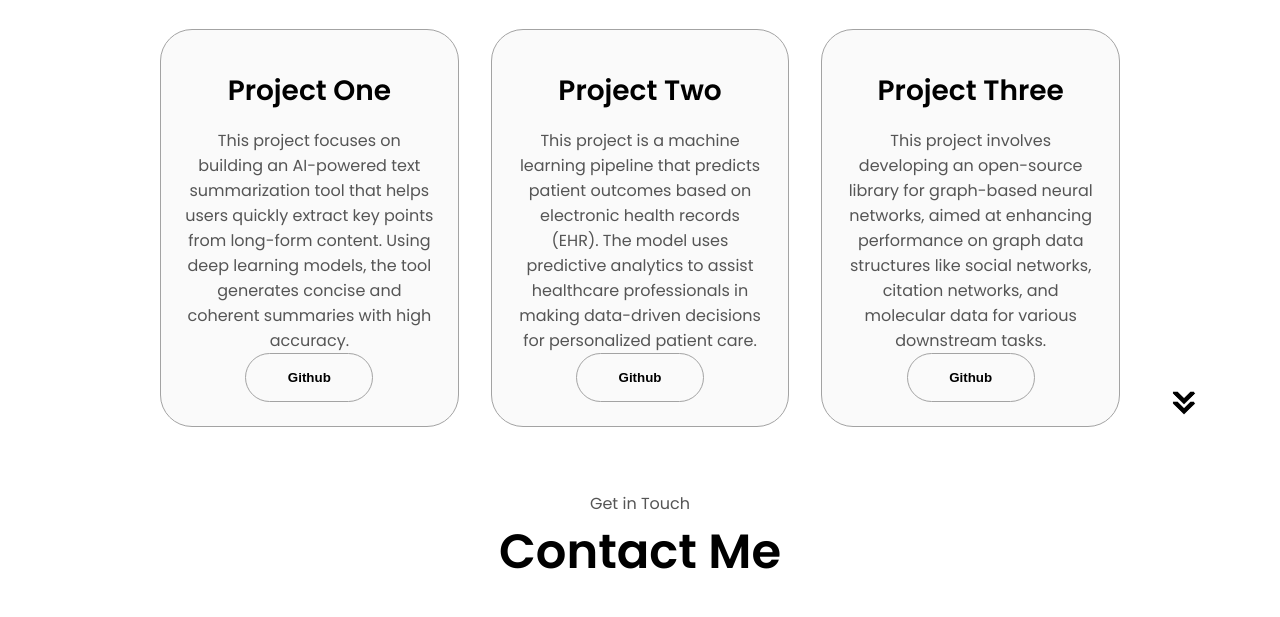
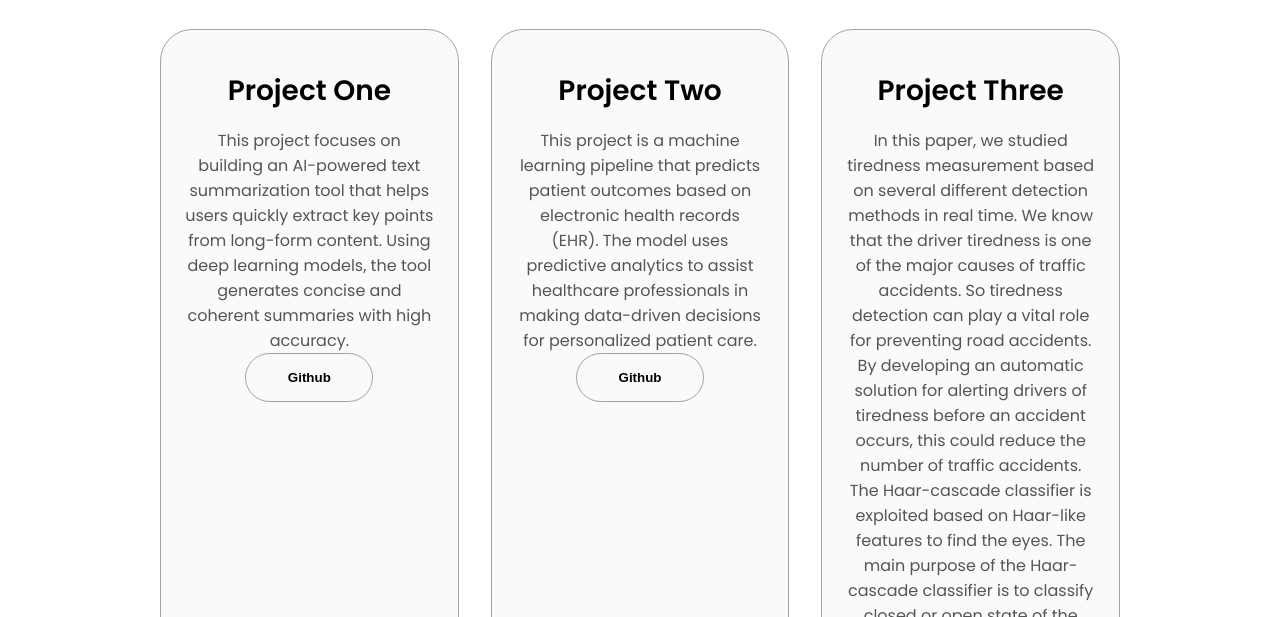
Before and after one commit to alomgeer007/portfolio, a plain HTML site: page index.html in a window 1280 px wide. Shown: the part 2564-3181 px from the top of the page. Drawn offline with Linux system fonts and the light colour scheme.

Commit message:
Update index.html

```diff
--- a/index.html
+++ b/index.html
@@ -261,7 +261,8 @@
       <div class="details-container color-container">
         <h2 class="experience-sub-title project-title">Project Three</h2>
         <p class="project-description">
-          This project involves developing an open-source library for graph-based neural networks, aimed at enhancing performance on graph data structures like social networks, citation networks, and molecular data for various downstream tasks.
+
+In this paper, we studied tiredness measurement based on several different detection methods in real time. We know that the driver tiredness is one of the major causes of traffic accidents. So tiredness detection can play a vital role for preventing road accidents. By developing an automatic solution for alerting drivers of tiredness before an accident occurs, this could reduce the number of traffic accidents. The Haar-cascade classifier is exploited based on Haar-like features to find the eyes. The main purpose of the Haar-cascade classifier is to classify closed or open state of the eyes. If we can notice that the eyes are closed for a predefined span of time, we consider the state of the eyes can be closed. Based on this closed-state of the eye, a notification (like alarm) is initiated to alert. We have detected only right eye for saving processing load on the system. The reason is that when a person closes his eyes he usually does not close one eye, but both eyes at the same time. Several steps are taken into account for this system; we first capture the frame from the webcam. Then we need to detect face as well as eye. To detect blinks, we process ROI (region of image) of pupil area. Our result is found to be satisfactory.
         </p>
         <div class="btn-container">
           <button class="btn btn-color-2 project-btn" onclick="location.href='https://github.com/'">
```
